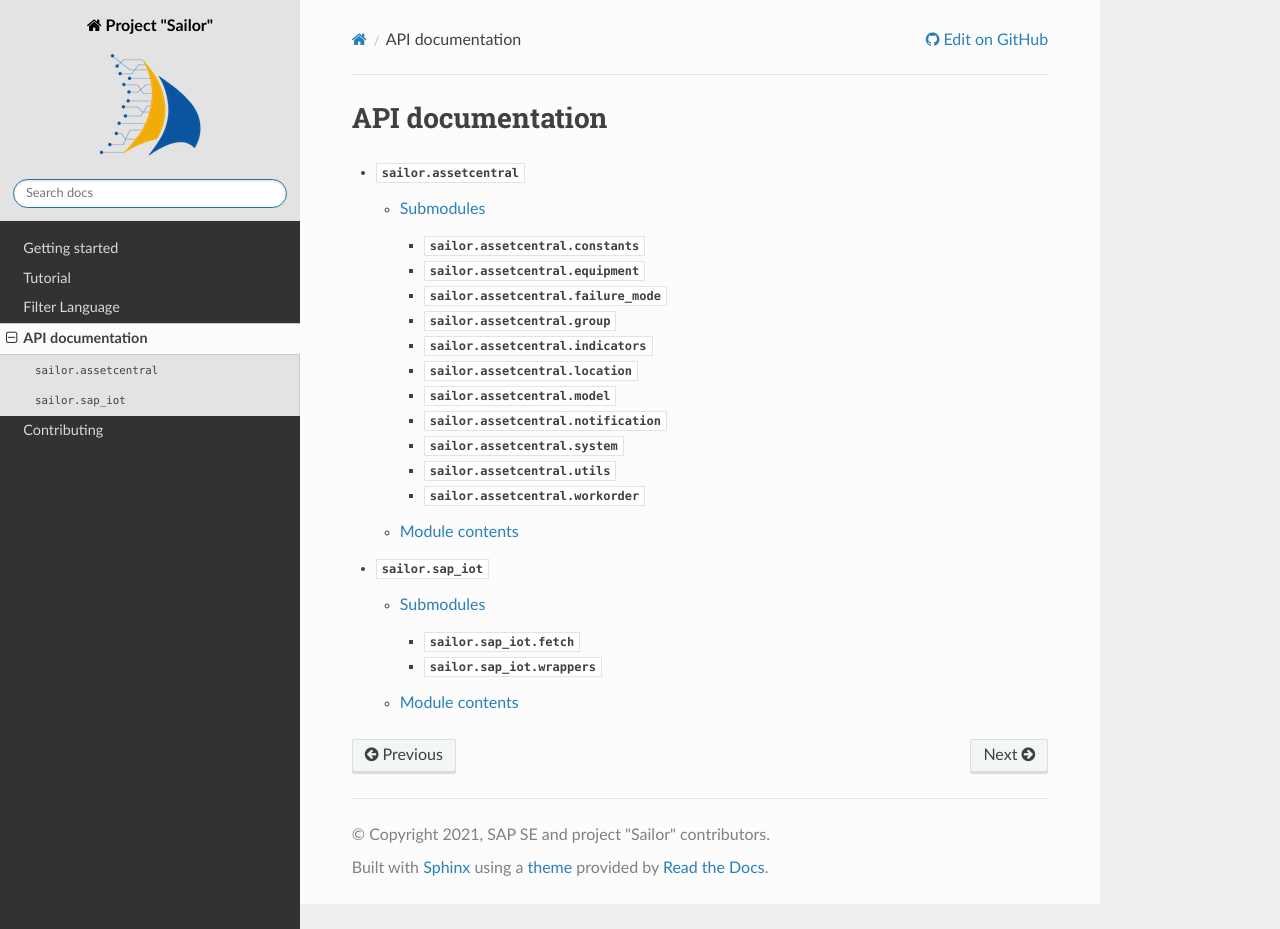
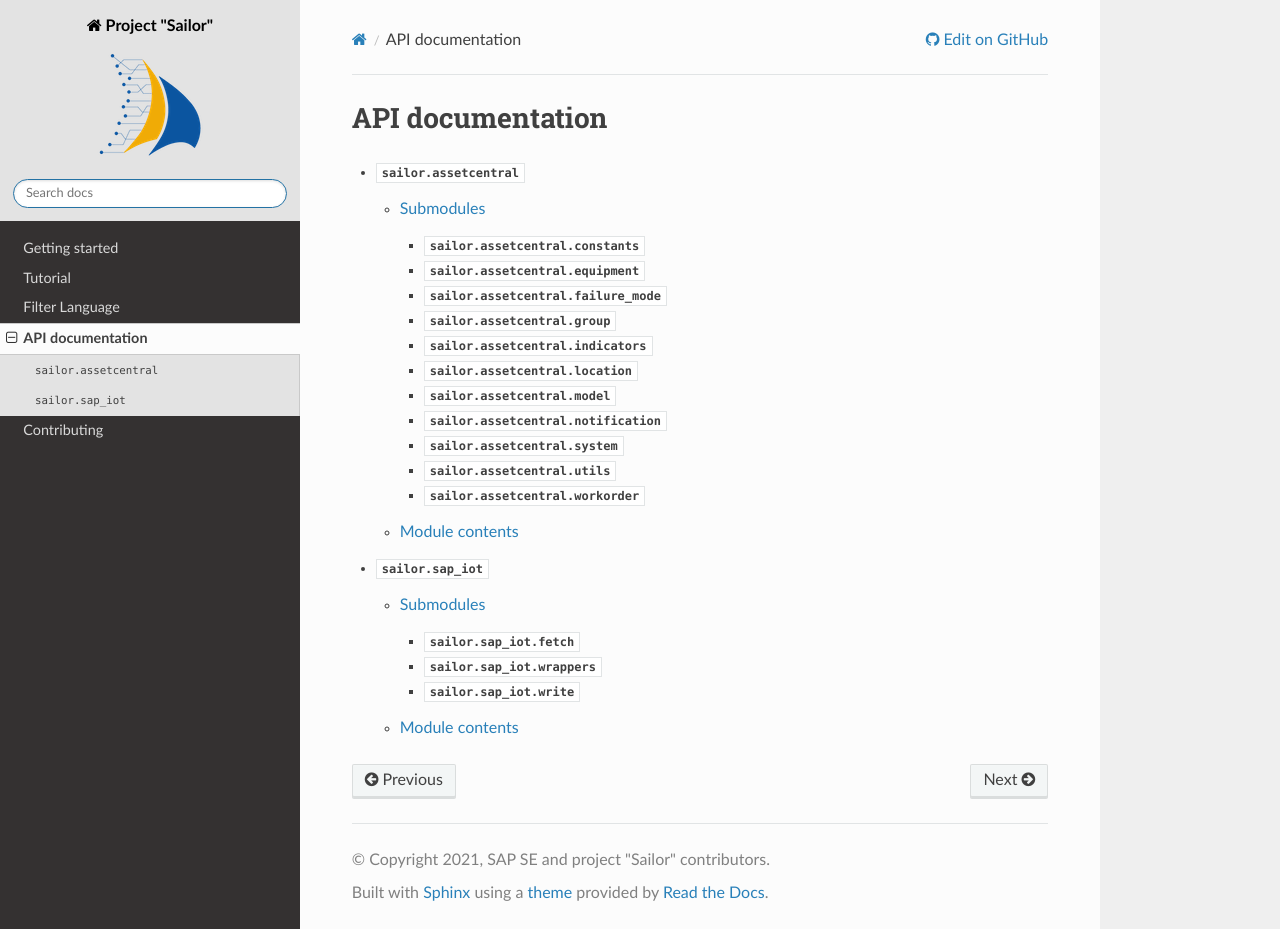
Before and after one commit to SAP/project-sailor, a Sphinx documentation site: the page built from docs/apidoc.rst, in a window 1280 px wide and 929 px high. Built offline with Sphinx 7.4.7 and the Read the Docs theme 2.0.0, drawn with Linux system fonts in a browser that asks for light colours.

Commit message:
[CI] Updated apidoc rst files (ref: 9589f11).

```diff
--- a/docs/apidoc/sailor.sap_iot.rst
+++ b/docs/apidoc/sailor.sap_iot.rst
@@ -9,6 +9,7 @@ Submodules
 
    sailor.sap_iot.fetch
    sailor.sap_iot.wrappers
+   sailor.sap_iot.write
 
 Module contents
 ---------------
--- /dev/null
+++ b/docs/apidoc/sailor.sap_iot.write.rst
@@ -0,0 +1,6 @@
+:mod:`sailor.sap\_iot.write`
+============================
+
+.. automodule:: sailor.sap_iot.write
+   :members:
+   :show-inheritance:
```
